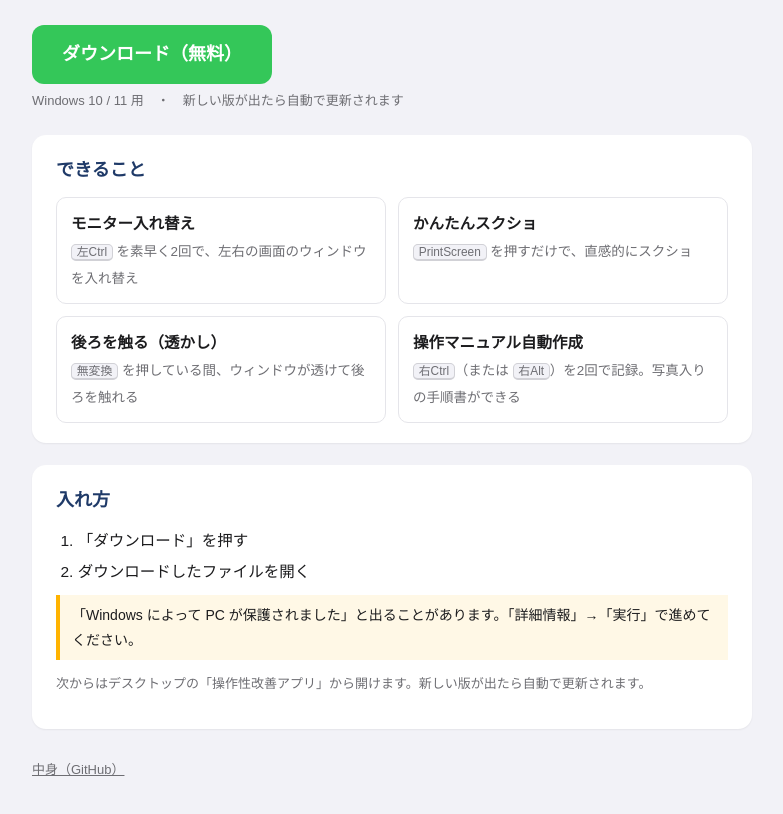
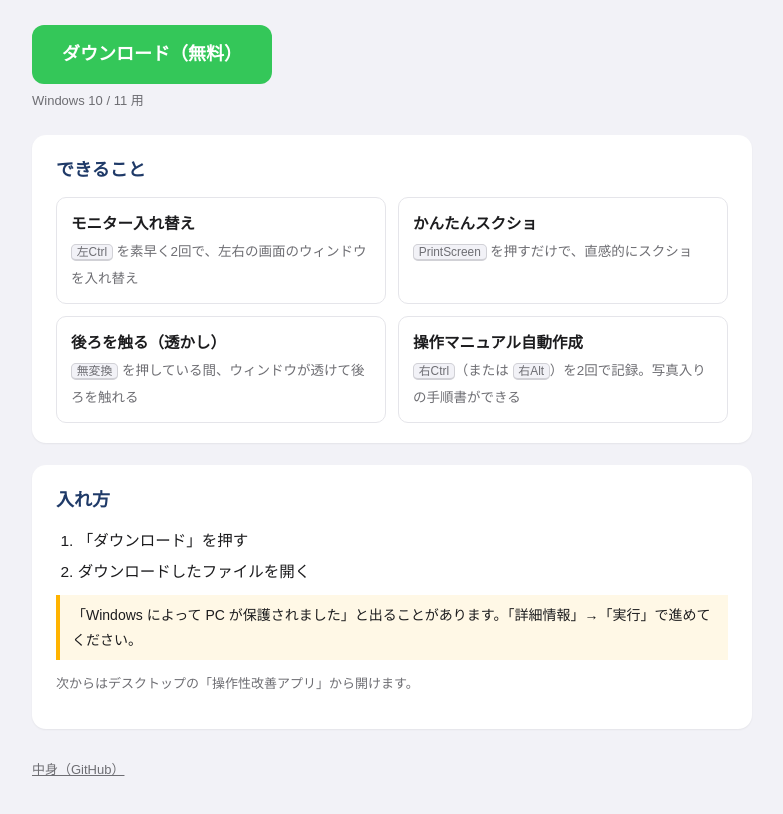
Before and after one commit to kusaka-daichi/sousa-kakucho-app, a plain HTML site: page docs/index.html in a window 1280 px wide. Shown: the part 154-968 px from the top of the page, without its empty margins (248-1031 px from the left). Drawn offline with Linux system fonts and the light colour scheme.

Commit message:
ダウンロードページから「新しい版が出たら自動で更新されます」を削除
Co-Authored-By: Claude Opus 5.5 <noreply@anthropic.com>
Claude-Session: https://claude.ai/code/session_017KsZWh82BVzUVYwbqW75tm

```diff
--- a/docs/index.html
+++ b/docs/index.html
@@ -43,7 +43,7 @@ footer a { color: var(--muted); }
   </div>
 
   <a class="dl" href="install.bat" download="操作性改善アプリ_インストール.bat">ダウンロード（無料）</a>
-  <div class="small">Windows 10 / 11 用　・　新しい版が出たら自動で更新されます</div>
+  <div class="small">Windows 10 / 11 用</div>
 
   <div class="card">
     <h2>できること</h2>
@@ -62,7 +62,7 @@ footer a { color: var(--muted); }
       <li>ダウンロードしたファイルを開く</li>
     </ol>
     <div class="note">「Windows によって PC が保護されました」と出ることがあります。「詳細情報」→「実行」で進めてください。</div>
-    <p class="small">次からはデスクトップの「操作性改善アプリ」から開けます。新しい版が出たら自動で更新されます。</p>
+    <p class="small">次からはデスクトップの「操作性改善アプリ」から開けます。</p>
   </div>
 
   <footer>
```
